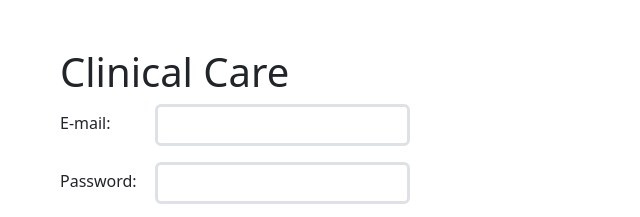
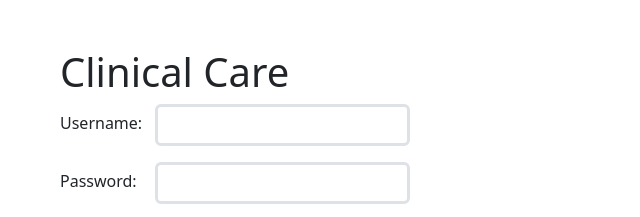
Before and after one commit to knoxx1208/clinical-care, a plain HTML site: page index.html in a window 1280 px wide. Shown: the top 217 px of the page, 0-640 px from the left. Drawn offline with nearby package versions, Linux system fonts and the light colour scheme.

Commit message:
Change the email to username

```diff
--- a/index.html
+++ b/index.html
@@ -12,7 +12,7 @@
         <h1>Clinical Care</h1>
             <form action="">
                 <div class="row mb-3">
-                    <label class="col-form-label col-1" for="email">E-mail:</label>
+                    <label class="col-form-label col-1" for="email">Username:</label>
                     <div class="col-11">
                         <input class="form-control border-3 w-25" type="email" name="email" id="email">
                     </div>
```
